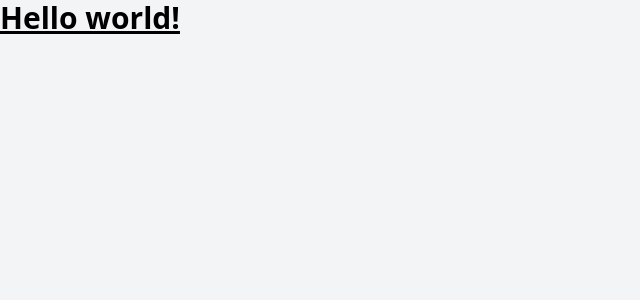
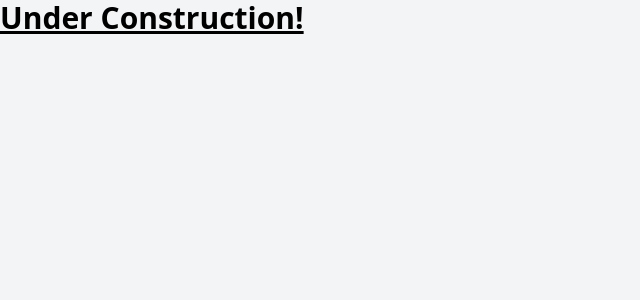
Before and after one commit to BastianAsmussen/website, a SvelteKit app: page / in a window 1280 px wide. Shown: the top 300 px of the page, without its empty margins (0-640 px from the left). Built offline with nearby package versions, Linux system fonts and the light colour scheme.

Commit message:
Change text.

```diff
--- a/src/routes/+page.svelte
+++ b/src/routes/+page.svelte
@@ -4,7 +4,7 @@
 
 <slot />
 
-<h1 class="text-3xl font-bold underline">Hello world!</h1>
+<h1 class="text-3xl font-bold underline">Under Construction!</h1>
 
 <style lang="postcss">
 	:global(html) {
```
